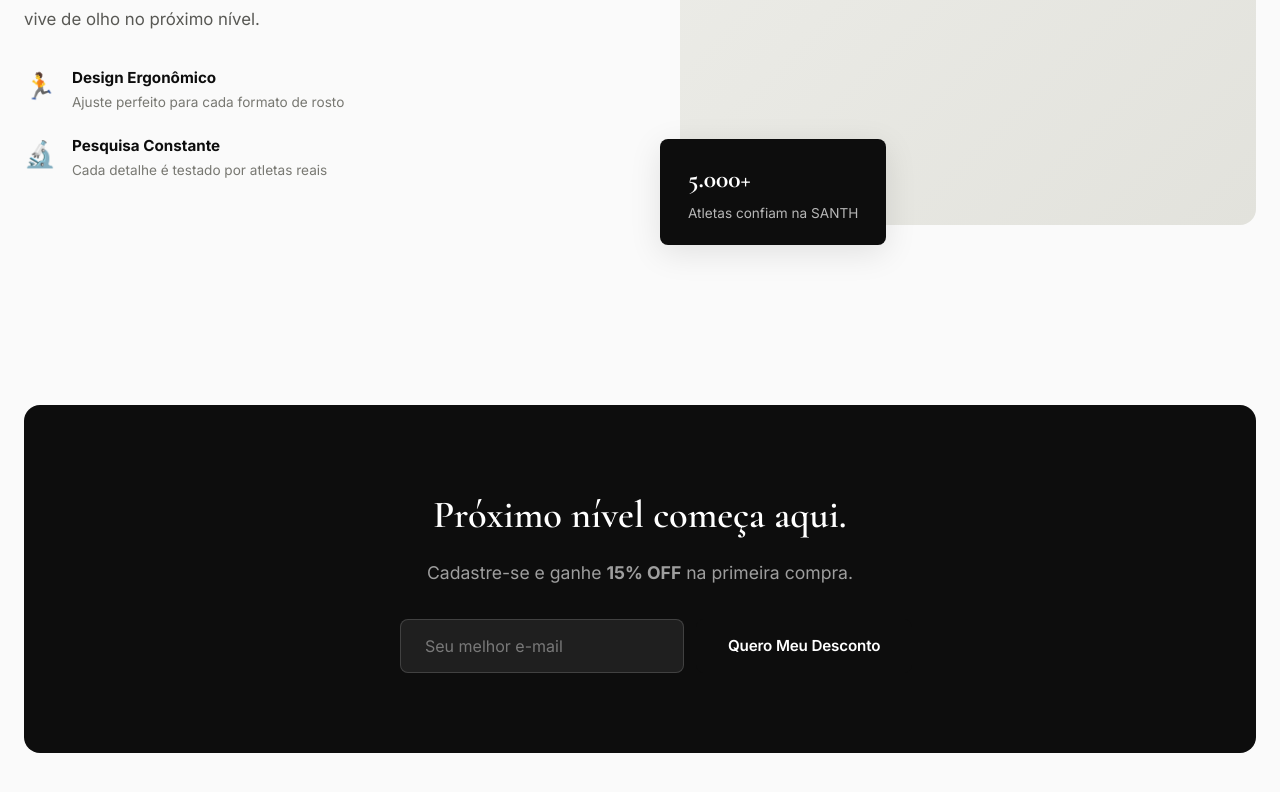
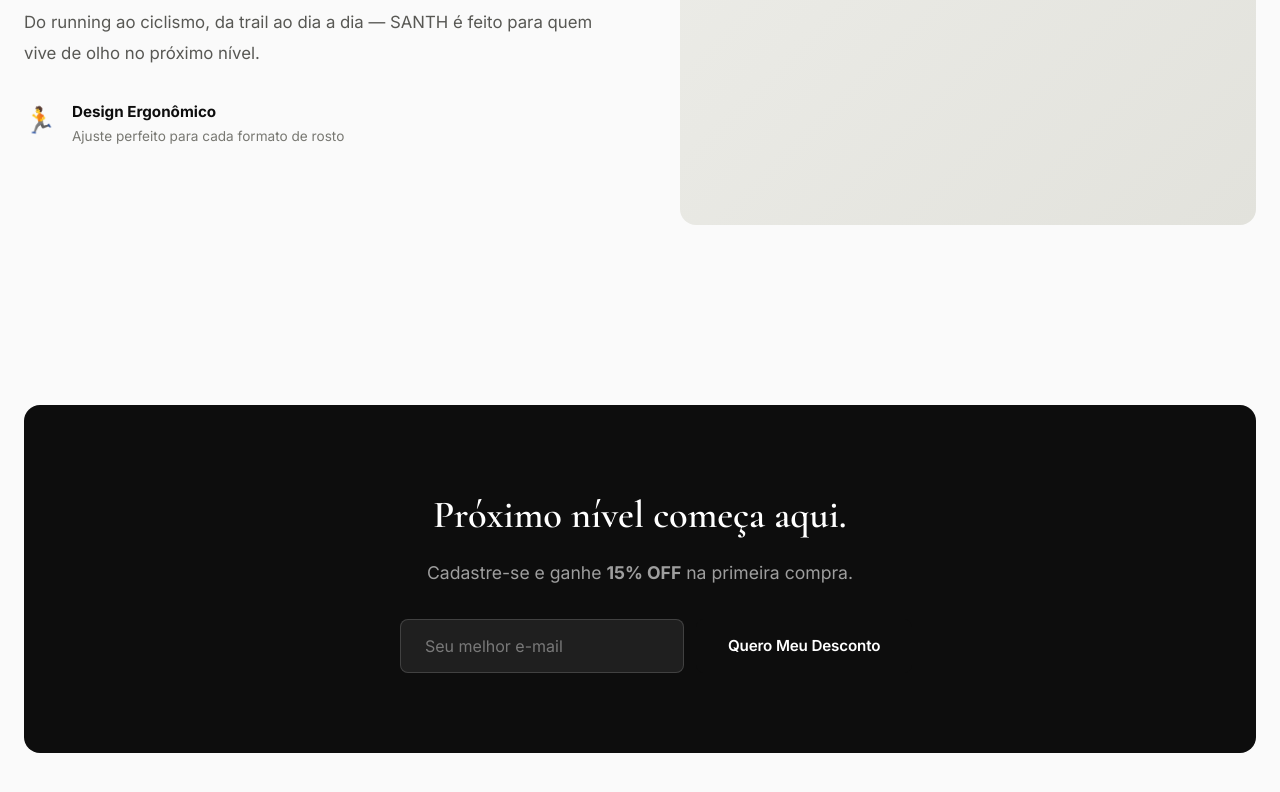
Before and after one commit to matheusosantos0112/s4nth, a website: page index.html in a window 1280 px wide. Shown: the part 3278-4070 px from the top of the page. Drawn offline with nearby package versions, Linux system fonts and the light colour scheme.

Commit message:
Remove Pesquisa Constante and 5000+ card from Quem Somos

```diff
--- a/index.html
+++ b/index.html
@@ -158,13 +158,11 @@
                     <p class="about-text">Do running ao ciclismo, da trail ao dia a dia — SANTH é feito para quem vive de olho no próximo nível.</p>
                     <div class="about-values">
                         <div class="value"><span class="value-icon">🏃</span><div><strong>Design Ergonômico</strong><p>Ajuste perfeito para cada formato de rosto</p></div></div>
-                        <div class="value"><span class="value-icon">🔬</span><div><strong>Pesquisa Constante</strong><p>Cada detalhe é testado por atletas reais</p></div></div>
                     </div>
                 </div>
                 <div class="about-visual">
                     <div class="about-image-container">
                         <div class="about-image-placeholder"><span>SANTH</span><small>Substitua pela foto da marca</small></div>
-                        <div class="about-float-card"><span class="float-number">5.000+</span><span class="float-label">Atletas confiam na SANTH</span></div>
                     </div>
                 </div>
             </div>
```
